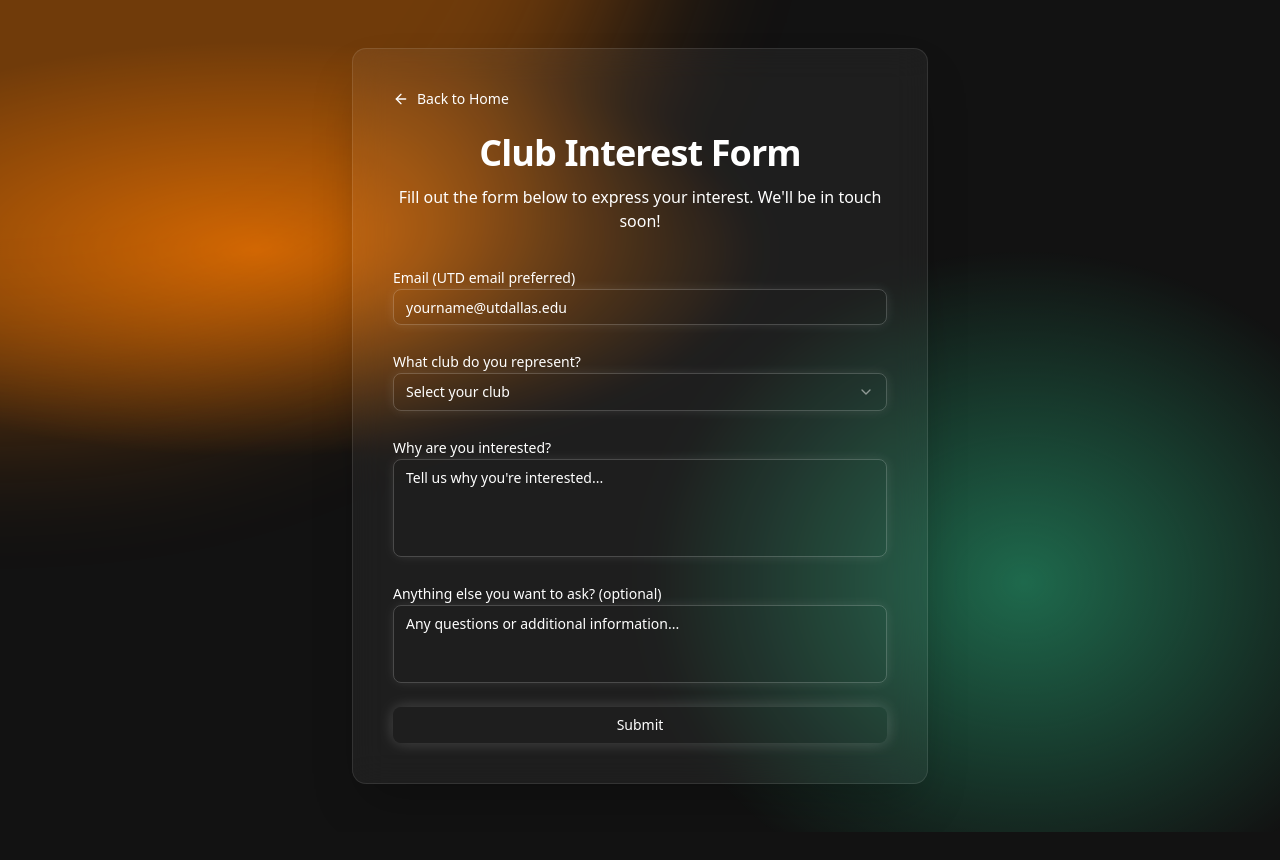
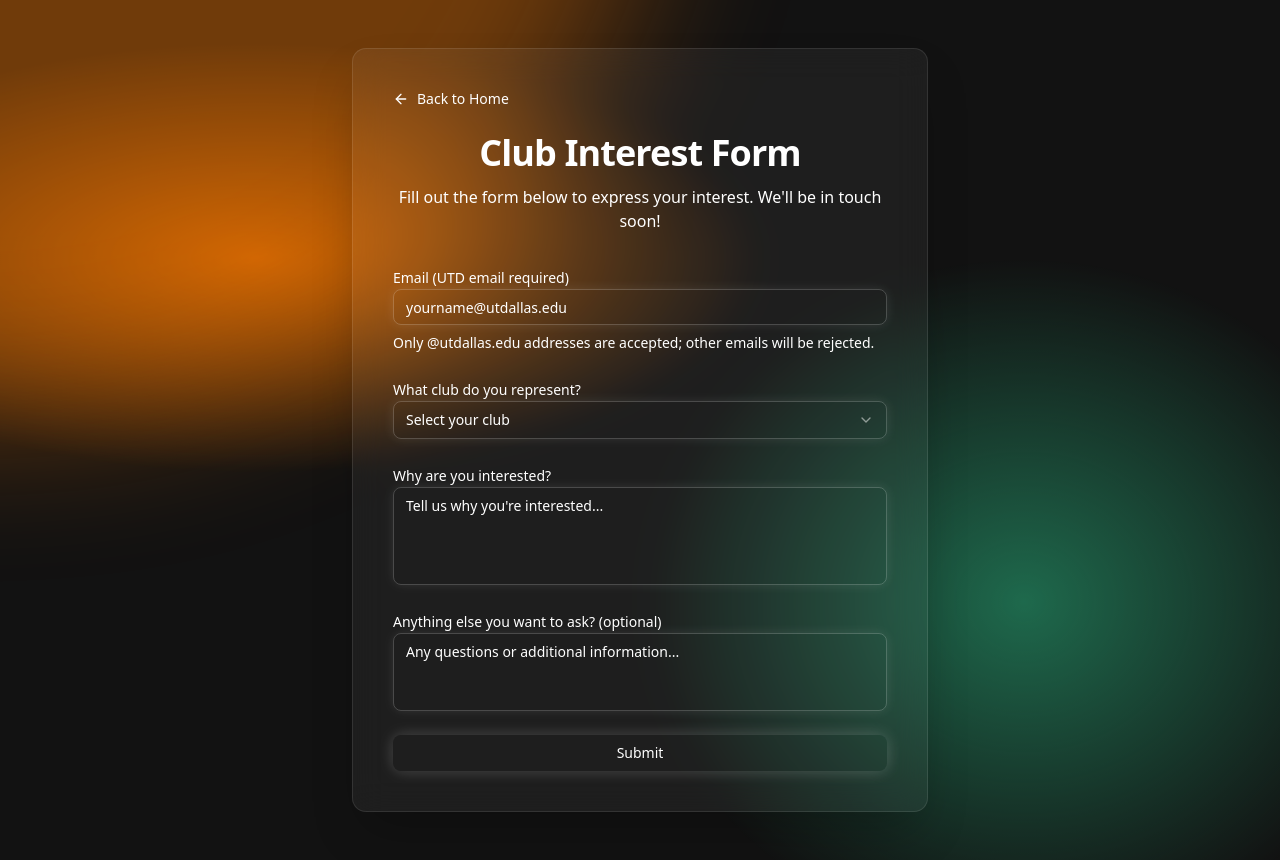
Before and after one commit to clrk-it/waitlist, a Next.js app: page /form in a window 1280 px wide. Before the commit the page ends 832 px from the top, so only its background shows below. Built offline with nearby package versions, Linux system fonts and the light colour scheme.

Commit message:
Clarify UTD email requirement

```diff
--- a/components/interest-form.tsx
+++ b/components/interest-form.tsx
@@ -202,7 +202,7 @@ function InterestFormComponent() {
         <div className="space-y-2">
           <Label htmlFor="email" className="text-foreground">
             Email{" "}
-            <span className="text-muted-foreground">(UTD email preferred)</span>
+            <span className="text-muted-foreground">(UTD email required)</span>
           </Label>
           <Input
             id="email"
@@ -215,6 +215,10 @@ function InterestFormComponent() {
               fieldErrors.email ? "form-input-error" : ""
             }`}
           />
+          <p className="text-sm text-muted-foreground">
+            Only @utdallas.edu addresses are accepted; other emails will be
+            rejected.
+          </p>
           {fieldErrors.email && (
             <p className="text-sm text-red-500">{fieldErrors.email}</p>
           )}
```
